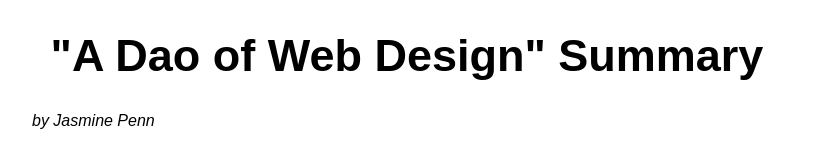
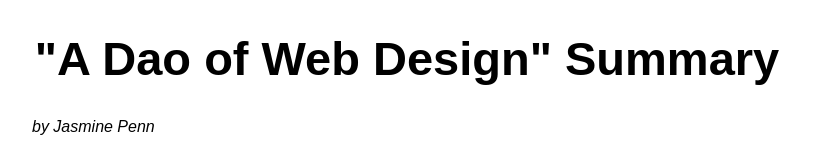
Before and after one commit to JasminePenn/Ebb-and-Flow, a plain HTML site: page index.html in a window 1280 px wide. Shown: the top 160 px of the page, without its empty margins (233-1046 px from the left). Drawn offline with Linux system fonts and the light colour scheme.

Commit message:
Update index.html

```diff
--- a/index.html
+++ b/index.html
@@ -18,7 +18,7 @@
         h1 {
             font-family: sans-serif;
             text-align: center;
-            font-size: 45px;
+            font-size: 47px;
         }
         h2 {
             font-family: sans-serif;
```
